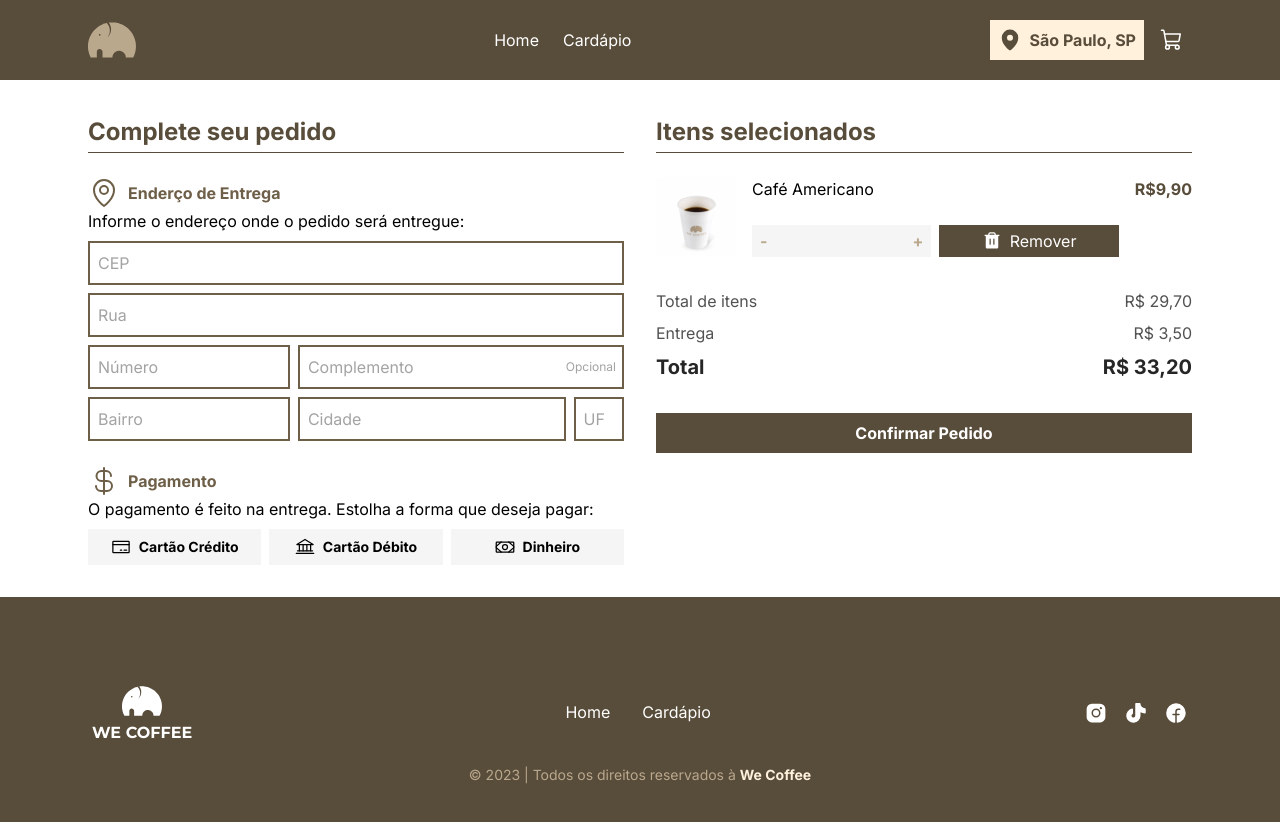
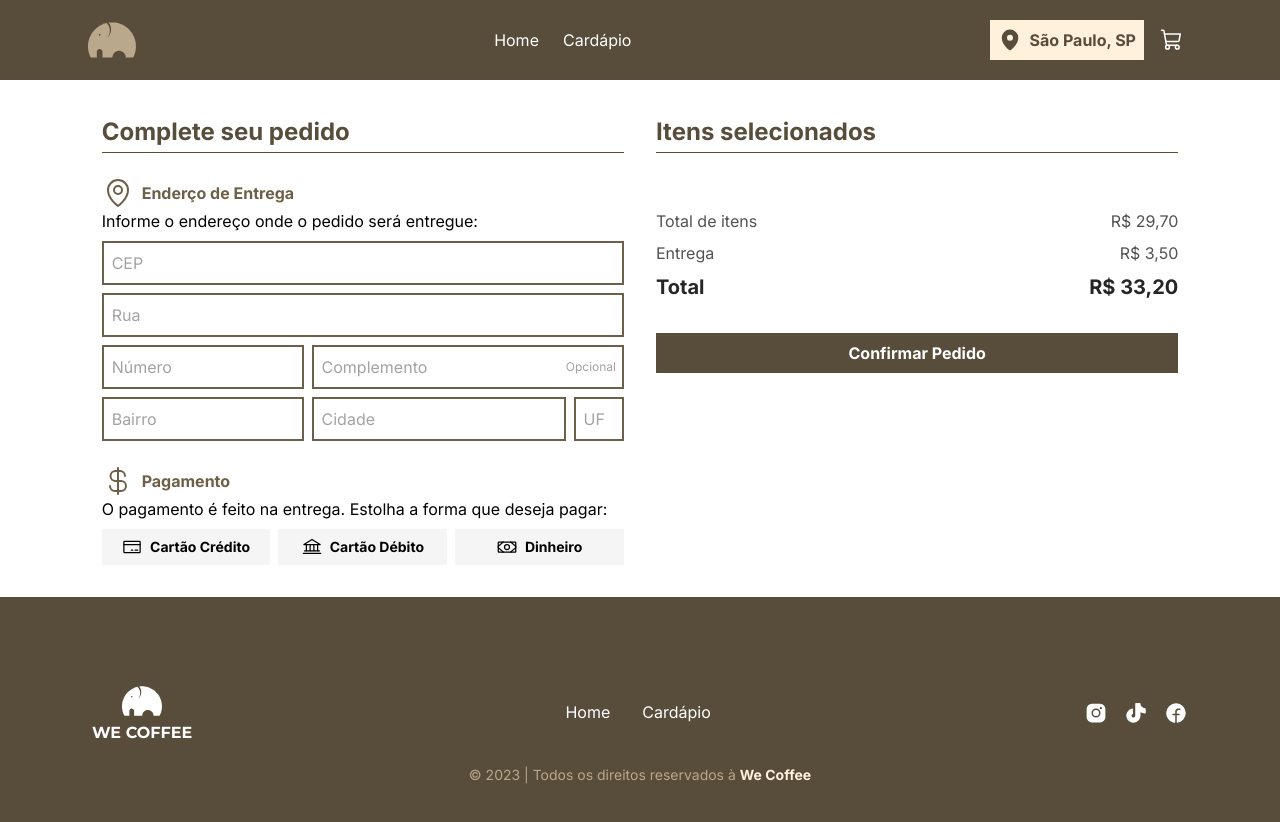
Before and after one commit to davyd-souza/we-coffee, a React (Vite) app: page /carrinho in a window 1280 px wide. Shown: the top 822 px of the page. Built offline with nearby package versions, Linux system fonts and the light colour scheme.

Commit message:
feat: dinamically implement cart product card properties

```diff
--- a/src/contexts/CartContext.tsx
+++ b/src/contexts/CartContext.tsx
@@ -4,6 +4,9 @@ import { ReactNode, createContext, useState } from 'react'
 // TYPE
 type CartType = {
   id: string
+  name: string
+  price: number
+  image: string
   quantity: number
 }
 
--- a/src/pages/Cardapio/components/ProductCard.tsx
+++ b/src/pages/Cardapio/components/ProductCard.tsx
@@ -37,6 +37,9 @@ export function ProductCard({
   const handleAddItemToCart = () => {
     const cartItem = {
       id,
+      name,
+      price,
+      image,
       quantity,
     }
 
--- a/src/pages/Cart/components/CartProductCard.tsx
+++ b/src/pages/Cart/components/CartProductCard.tsx
@@ -1,19 +1,35 @@
 // ASSET
 import { Trash } from 'phosphor-react'
 
-export function CartProductCard() {
+// UTIL
+import { priceFormatter } from '@utils/formatter'
+
+// TYPE
+type CartProductCardProps = {
+  name: string
+  image: string
+  price: number
+  quantity: number
+}
+
+export function CartProductCard({
+  name,
+  image,
+  price,
+  quantity,
+}: CartProductCardProps) {
   return (
     <article className="grid grid-cols-[80px_1fr_min-content] gap-4 max-w-2xl">
       <img
         className="place-self-center"
         width="80"
         height="80"
-        src="http://localhost:5173/assets/images/cafe/quente/americano.webp"
+        src={image}
         alt=""
       />
 
       <section className="flex flex-col justify-between gap-2">
-        <p>Café Americano</p>
+        <p>{name}</p>
 
         <div className="grid sm:grid-cols-2 gap-2">
           <div className="flex items-center gap-2 bg-neutral-100">
@@ -28,6 +44,7 @@ export function CartProductCard() {
               type="text"
               pattern="[0-9]*"
               inputMode="numeric"
+              defaultValue={quantity}
               // value={quantity}
               // onChange={handleInputQuantityChange}
             />
@@ -49,7 +66,9 @@ export function CartProductCard() {
         </div>
       </section>
 
-      <p className="font-bold text-primary-700">R$9,90</p>
+      <p className="font-bold text-primary-700">
+        {priceFormatter.format(price)}
+      </p>
     </article>
   )
 }
--- a/src/pages/Cart/index.tsx
+++ b/src/pages/Cart/index.tsx
@@ -1,11 +1,19 @@
+// DEPENDENCY
+import { useContext } from 'react'
+
 // COMPONENT
 import * as ToggleGroup from '@radix-ui/react-toggle-group'
 import { CartProductCard } from './components/CartProductCard'
+
+// CONTEXT
+import { CartContext } from 'contexts/CartContext'
 
 // ASSET
 import { Bank, CreditCard, CurrencyDollar, MapPin, Money } from 'phosphor-react'
 
 export function Cart() {
+  const { cart } = useContext(CartContext)
+
   return (
     <main className="max-w-6xl mx-auto px-6 py-8 grid lg:grid-cols-2 gap-8">
       <form className="space-y-6" id="order">
@@ -129,7 +137,16 @@ export function Cart() {
 
         <div className="grid gap-8">
           <div className="space-y-8">
-            <CartProductCard />
+            {cart &&
+              cart.map(({ id, name, quantity, image, price }) => (
+                <CartProductCard
+                  key={id}
+                  name={name}
+                  image={image}
+                  price={price}
+                  quantity={quantity}
+                />
+              ))}
           </div>
 
           <div className="space-y-2">
```
